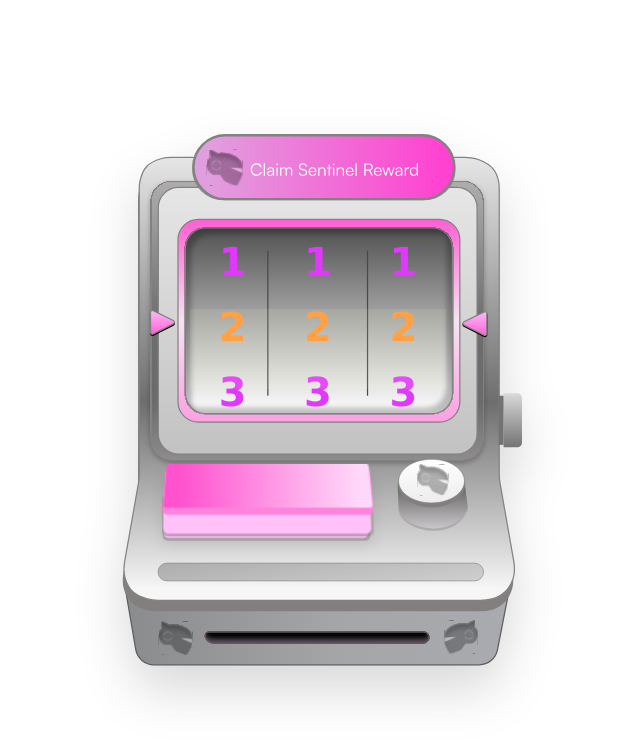
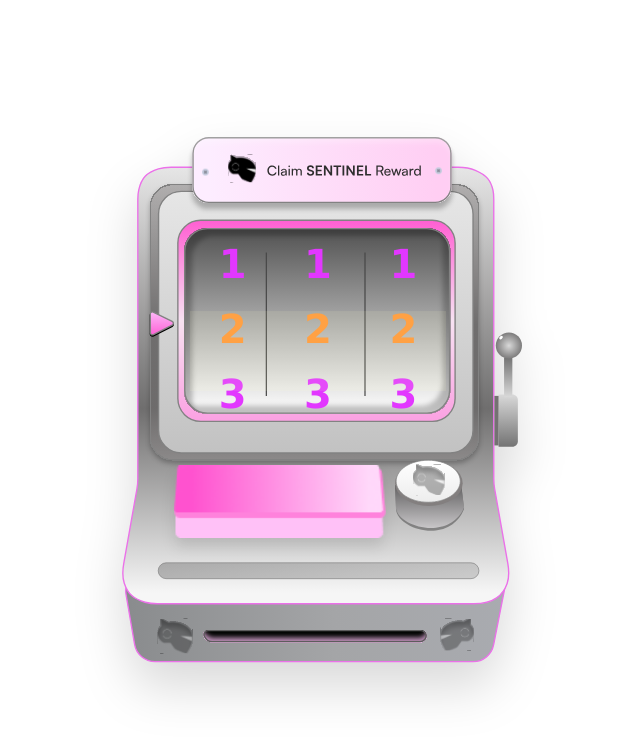
Before and after one commit to nikiiigoyal/slot-machine, a React (Vite) app: page / in a window 1280 px wide. Shown: the top 740 px of the page, without its empty margins (318-958 px from the left). Built offline with nearby package versions, Linux system fonts and the light colour scheme; a web font is replaced by a local one.

Commit message:
Changes in the button

```diff
--- a/src/App.jsx
+++ b/src/App.jsx
@@ -32,7 +32,7 @@ function App() {
       <div className='relative w-[400px]'>
 
         {/* Background Image */}
-        <img src="/Vending-machine.svg" alt="Vending Machine" className='w-full h-auto drop-shadow-2xl z-10 relative pointer-events-none'/>
+        <img src="/slot-machine.svg" alt="Vending Machine" className='w-full h-auto drop-shadow-2xl z-10 relative pointer-events-none'/>
 
         {/* --- SCREEN WINDOW (Grid of 3 Reels) --- */}
 
@@ -50,18 +50,18 @@ function App() {
         </div>
 
         {/* --- BUTTON --- */}
-        <div className='absolute -bottom-[14%] right-[37%] z-30'>
+        <div className='absolute -bottom-[15%] right-[34%] z-30'>
           <button
             onClick={handleSpin}
             disabled={isSpinning}
            className={`
       transition-all duration-100 ease-in-out
-      active:translate-y-2
-      ${isSpinning ? 'opacity-10 cursor-not-allowed' : 'cursor-pointer hover:brightness-110'}
+      active:translate-y-5
+      ${isSpinning ? ' translate-y-4 cursor-not-allowed' : 'cursor-pointer hover:brightness-110'}
     `}
             title='Click to spin'
           >
-            <img src="/red-spin-button.png"
+            <img src="/slot-button.png"
       alt="Spin Button"
       className="w-53 h-117 object-contain drop-shadow-xl"></img>
           </button>
```
Also changed, not shown: public/slot-button.png (added), public/slot-machine.svg (added).
